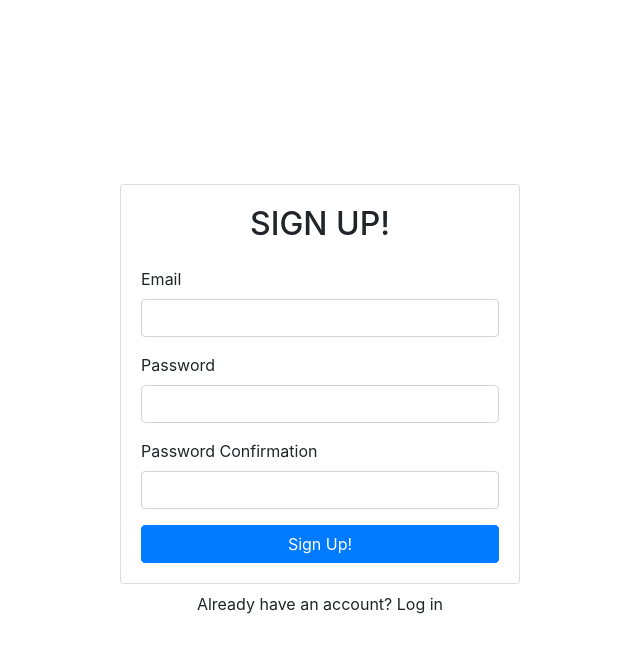
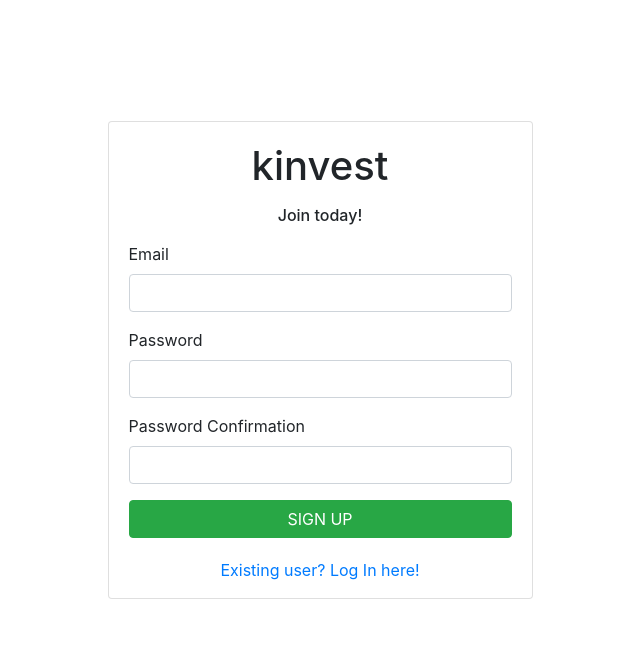
Before and after one commit to akshajmody/Kinvest, a React (Create React App) app: page /signup in a window 1280 px wide. Shown: the top 652 px of the page, without its empty margins (320-960 px from the left). Built offline with nearby package versions, Linux system fonts and the light colour scheme; no server answers.

Commit message:
update private routes in app and modify signup

```diff
--- a/src/components/App.jsx
+++ b/src/components/App.jsx
@@ -3,15 +3,25 @@ import Signup from './Signup';
 import { Container } from 'react-bootstrap';
 import { AuthProvider } from '../contexts/AuthContexts';
 import { BrowserRouter as Router, Switch, Route } from 'react-router-dom';
+import Interface from './Interface';
 import Login from './Login';
 import PrivateRoute from './PrivateRoute';
 
+
 function App() {
   return (
-    <Container className='d-flex align-items-center justify-content-center' style={{ minHeight: '100vh' }}>
-      <div className='w-100' style={{ maxWidth: '400px' }}>
-        <Signup> </Signup>
-      </div>
+    <Container className="d-flex align-items-center justify-content-center" style={{ minHeight: "90vh" }}>
+      {/* <div className="w-100" style={{ maxWidth: '425px' }}> */}
+        <Router>
+          <AuthProvider>
+            <Switch>
+              <PrivateRoute exact path="/" component={Interface} />
+              <Route path="/signup" component={Signup} />
+              <Route path="/login" component={Login} />
+            </Switch>
+          </AuthProvider>
+        </Router>
+      {/* </div> */}
     </Container>
   )
 }
--- a/src/components/Signup.jsx
+++ b/src/components/Signup.jsx
@@ -1,35 +1,65 @@
-import React, { useRef } from 'react';
-import { Form , Button, Card } from 'react-bootstrap';
+import React, { useRef, useState } from 'react';
+import { Form, Button, Card, Alert } from 'react-bootstrap';
+import { useAuth } from '../contexts/AuthContexts'
+import { Link, useHistory } from 'react-router-dom';
 
 export default function Signup() {
   const emailRef = useRef();
   const passwordRef = useRef();
   const passwordConfirmRef = useRef();
+  const { signup } = useAuth();
+  const [error, setError] = useState('');
+  const [loading, setLoading] = useState(false);
+  const history = useHistory();
+
+  async function handleSubmit(e) {
+    e.preventDefault()
+
+    if (passwordRef.current.value !== passwordConfirmRef.current.value) {
+      return setError('Password confirmation failed')
+    }
+
+    try {
+      setError('')
+      setLoading(true)
+      await signup(emailRef.current.value, passwordRef.current.value)
+      history.push("/")
+    } catch {
+      setError('Account creation failed')
+    }
+
+    setLoading(false)
+  }
 
   return (
+    //FRAGMENT
     <>
-      <Card>
+      <div className="w-100" style={{ maxWidth: '425px' }}>
+        <Card className="card">
           <Card.Body>
-          <h2 className="text-center mb-4">SIGN UP!</h2>
-          <Form>
-            <Form.Group id='email'>
+            <h1 className="text-center mb-3">kinvest</h1>
+            <h6 className="text-center mb-3">Join today!</h6>
+            {error && <Alert variant="danger">{error}</Alert>}
+            <Form onSubmit={handleSubmit}>
+              <Form.Group id="email">
                 <Form.Label>Email</Form.Label>
-              <Form.Control type='email' ref={emailRef}/>
+                <Form.Control type="email" ref={emailRef} required />
               </Form.Group>
-            <Form.Group id='password'>
+              <Form.Group id="password">
                 <Form.Label>Password</Form.Label>
-              <Form.Control type='password' ref={passwordRef}/>
+                <Form.Control type="password" ref={passwordRef} required />
               </Form.Group>
-            <Form.Group id='password-confirm'>
+              <Form.Group id="password-confirm">
                 <Form.Label>Password Confirmation</Form.Label>
-              <Form.Control type='password' ref={passwordConfirmRef}/>
+                <Form.Control type="password" ref={passwordConfirmRef} required />
               </Form.Group>
-            <Button className='w-100' type="submit">Sign Up!</Button>
+              <Button variant="success" disabled={loading} className="w-100" type="submit">SIGN UP</Button>
             </Form>
           </Card.Body>
+          <div className="w-100 text-center mb-3">
+            <Link className="link" to="/login">Existing user? Log In here!</Link>
+          </div>
         </Card>
-      <div className="w-100 text-center mt-2">
-        Already have an account? Log in
       </div>
     </>
   )
```
Lines whose indentation alone changed are shown as unchanged.
